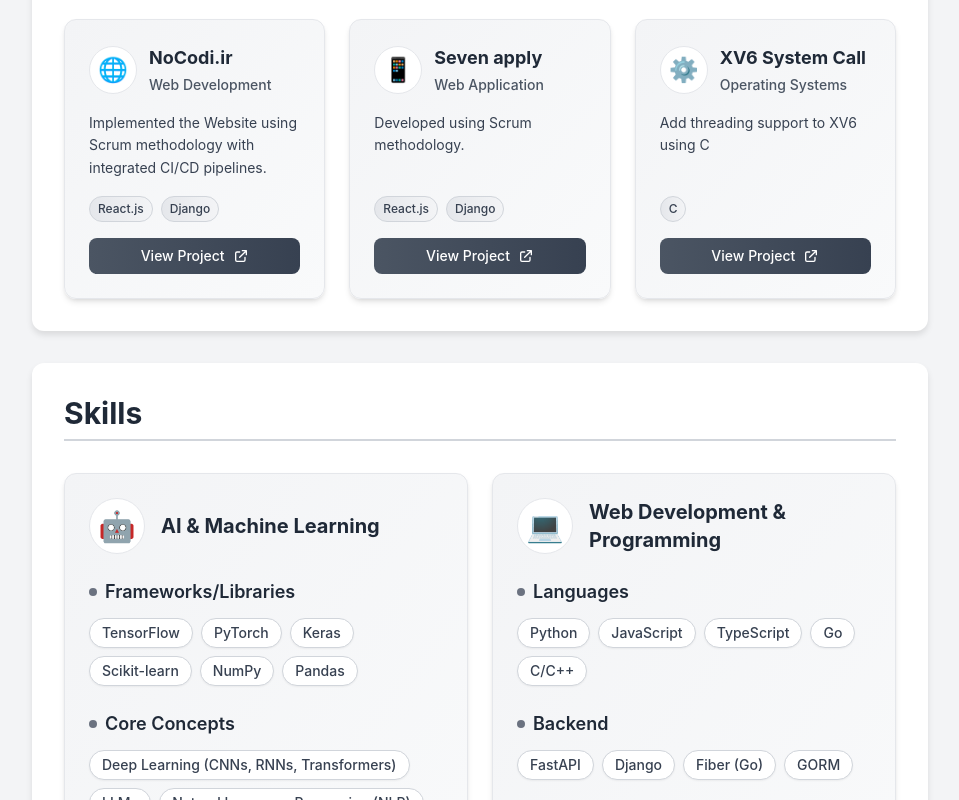
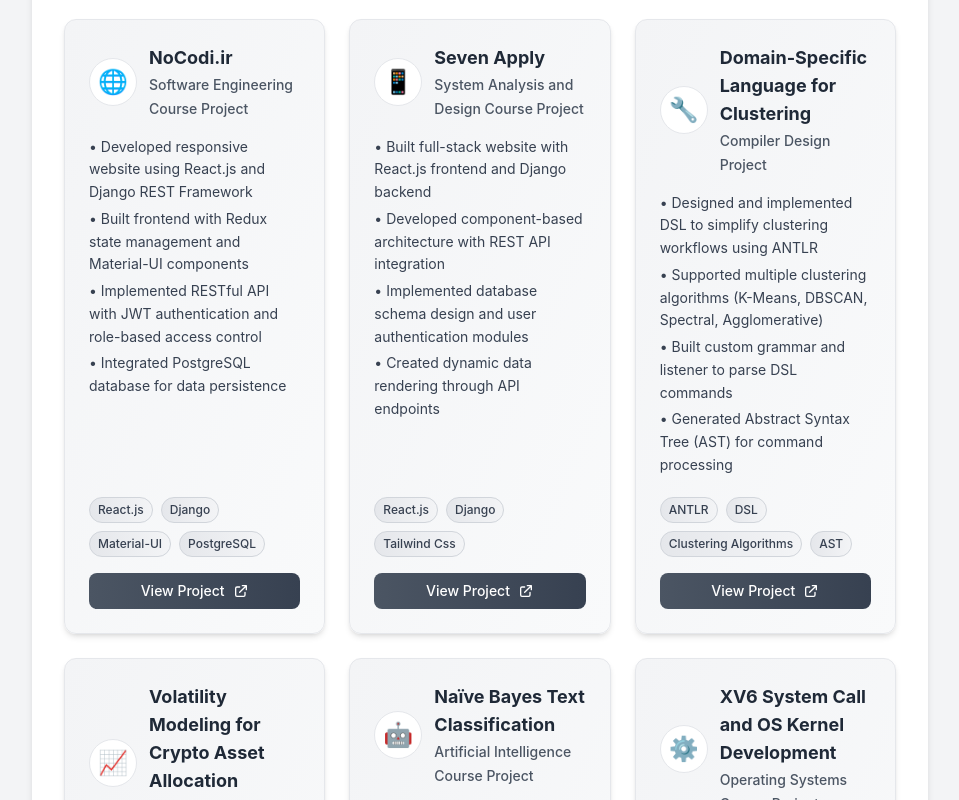
Before and after one commit to AliAlizadeh11/AliAlizadeh, a React (Create React App) app: page / in a window 1280 px wide. Shown: the part 3760-4560 px from the top of the page, without its empty margins (160-1119 px from the left). Built offline with nearby package versions, Linux system fonts and the light colour scheme.

Commit message:
feat: imporve project component

```diff
--- a/src/components/Projects.tsx
+++ b/src/components/Projects.tsx
@@ -4,29 +4,59 @@
     {
         icon: '🌐',
         title: 'NoCodi.ir',
-        category: 'Web Development',
-        technologies: ['React.js', 'Django'],
-        description: 'Implemented the Website using Scrum methodology with integrated CI/CD pipelines.',
-        link: 'http://nocodi.ir/',
+        category: 'Software Engineering Course Project',
+        technologies: ['React.js', 'Django', 'Material-UI','PostgreSQL'],
+        description: '• Developed responsive website using React.js and Django REST Framework\n• Built frontend with Redux state management and Material-UI components\n• Implemented RESTful API with JWT authentication and role-based access control\n• Integrated PostgreSQL database for data persistence',
+        link: 'https://github.com/your-username/nocodi-project',
         linkText: 'View Project',
         color: 'from-gray-100 to-gray-50 dark:from-gray-800/50 dark:to-gray-700/50',
     },
     {
         icon: '📱',
-        title: 'Seven apply',
-        category: 'Web Application',
-        technologies: ['React.js', 'Django'],
-        description: 'Developed using Scrum methodology.',
+        title: 'Seven Apply',
+        category: 'System Analysis and Design Course Project',
+        technologies: ['React.js', 'Django', 'Tailwind Css'],
+        description: '• Built full-stack website with React.js frontend and Django backend\n• Developed component-based architecture with REST API integration\n• Implemented database schema design and user authentication modules\n• Created dynamic data rendering through API endpoints',
         link: 'https://github.com/Team-Se7en',
         linkText: 'View Project',
         color: 'from-gray-100 to-gray-50 dark:from-gray-800/50 dark:to-gray-700/50',
     },
     {
+        icon: '🔧',
+        title: 'Domain-Specific Language for Clustering',
+        category: 'Compiler Design Project',
+        technologies: ['ANTLR', 'DSL', 'Clustering Algorithms', 'AST'],
+        description: '• Designed and implemented DSL to simplify clustering workflows using ANTLR\n• Supported multiple clustering algorithms (K-Means, DBSCAN, Spectral, Agglomerative)\n• Built custom grammar and listener to parse DSL commands\n• Generated Abstract Syntax Tree (AST) for command processing',
+        link: 'https://github.com/your-username/clustering-dsl',
+        linkText: 'View Project',
+        color: 'from-gray-100 to-gray-50 dark:from-gray-800/50 dark:to-gray-700/50',
+    },
+    {
+        icon: '📈',
+        title: 'Volatility Modeling for Crypto Asset Allocation',
+        category: 'Algorithmic Trading Course Project',
+        technologies: ['Black-Litterman', 'Portfolio Optimization'],
+        description: '• Estimated crypto asset volatility using GARCH, EGARCH, and FIGARCH models\n• Applied statistical estimators for volatility forecasting\n• Optimized portfolio weights using Black-Litterman model\n• Maximized Sharpe ratio for improved risk-adjusted returns',
+        link: 'https://github.com/your-username/crypto-volatility',
+        linkText: 'View Project',
+        color: 'from-gray-100 to-gray-50 dark:from-gray-800/50 dark:to-gray-700/50',
+    },
+    {
+        icon: '🤖',
+        title: 'Naïve Bayes Text Classification',
+        category: 'Artificial Intelligence Course Project',
+        technologies: ['Naïve Bayes', 'Text Preprocessing', 'Feature Extraction', 'Machine Learning'],
+        description: '• Built complete text classification pipeline using Naïve Bayes algorithm\n• Performed text preprocessing (tokenization, normalization)\n• Implemented feature extraction and model training\n• Evaluated performance on labeled datasets and generated predictions',
+        link: 'https://github.com/your-username/naive-bayes-classifier',
+        linkText: 'View Project',
+        color: 'from-gray-100 to-gray-50 dark:from-gray-800/50 dark:to-gray-700/50',
+    },
+    {
         icon: '⚙️',
-        title: 'XV6 System Call',
-        category: 'Operating Systems',
-        technologies: ['C'],
-        description: 'Add threading support to XV6 using C',
+        title: 'XV6 System Call and OS Kernel Development',
+        category: 'Operating Systems Course Project',
+        technologies: ['C', 'x86 Assembly', 'Process Management', 'Threading'],
+        description: '• Developed Unix-like educational OS kernel using C and x86 Assembly\n• Implemented process management: creation, scheduling, and termination\n• Extended XV6 by adding threading support in C\n• Built system calls for kernel-level operations',
         link: 'https://github.com/SajadMRjl/OS-Project',
         linkText: 'View Project',
         color: 'from-gray-100 to-gray-50 dark:from-gray-800/50 dark:to-gray-700/50',
@@ -54,9 +84,11 @@
                             </div>
                         </div>
 
-                        <p className="dark:text-gray-300 text-gray-700 leading-relaxed mb-4 text-sm flex-1">
-                            {project.description}
-                        </p>
+                        <div className="dark:text-gray-300 text-gray-700 leading-relaxed mb-4 text-sm flex-1">
+                            {project.description.split('\n').map((line, i) => (
+                                <p key={i} className="mb-1">{line}</p>
+                            ))}
+                        </div>
 
                         <div className="flex flex-wrap gap-2 mb-4">
                             {project.technologies.map((tech, i) => (
```
Also changed, not shown: 7 other files (tests, documents, lock files or other folders).
